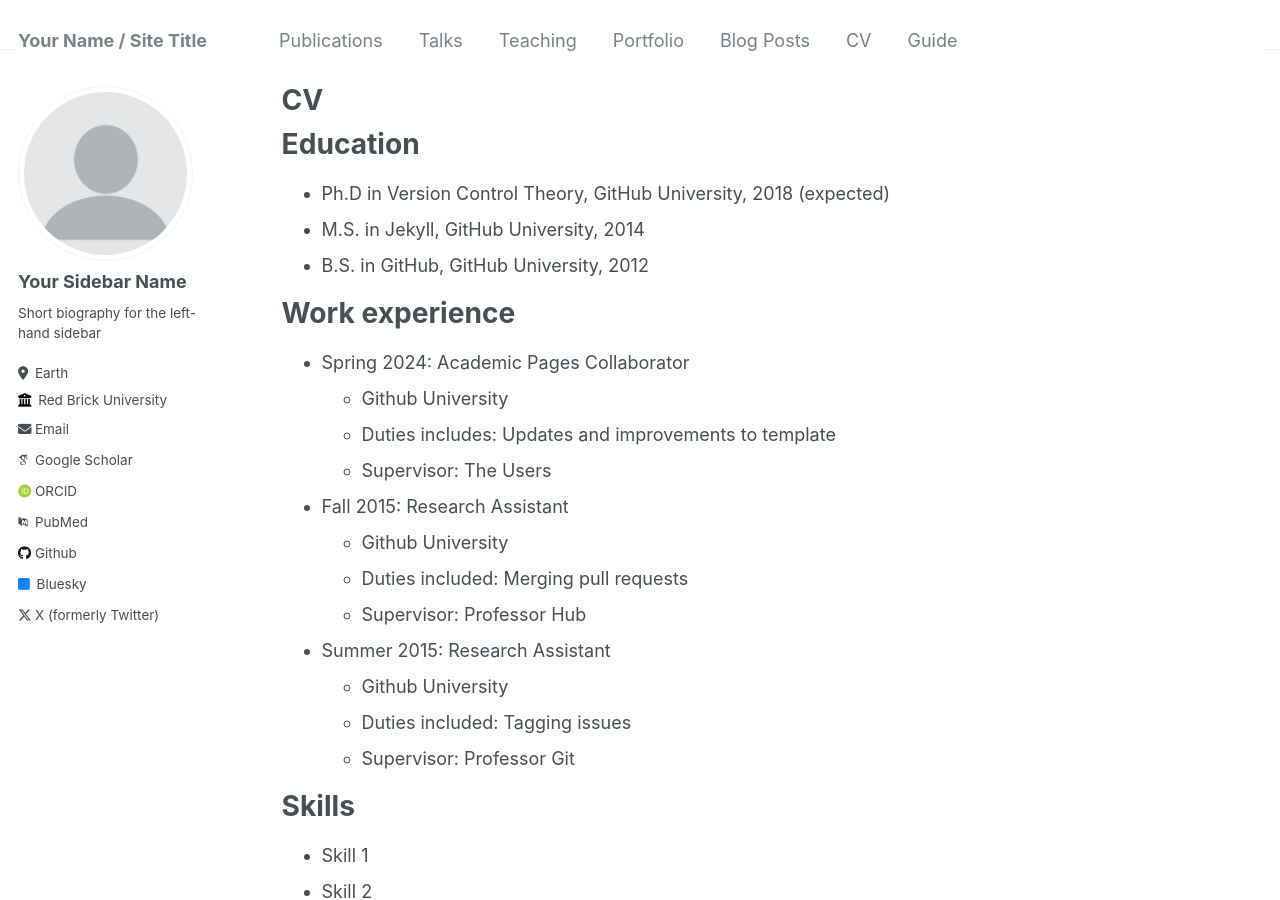
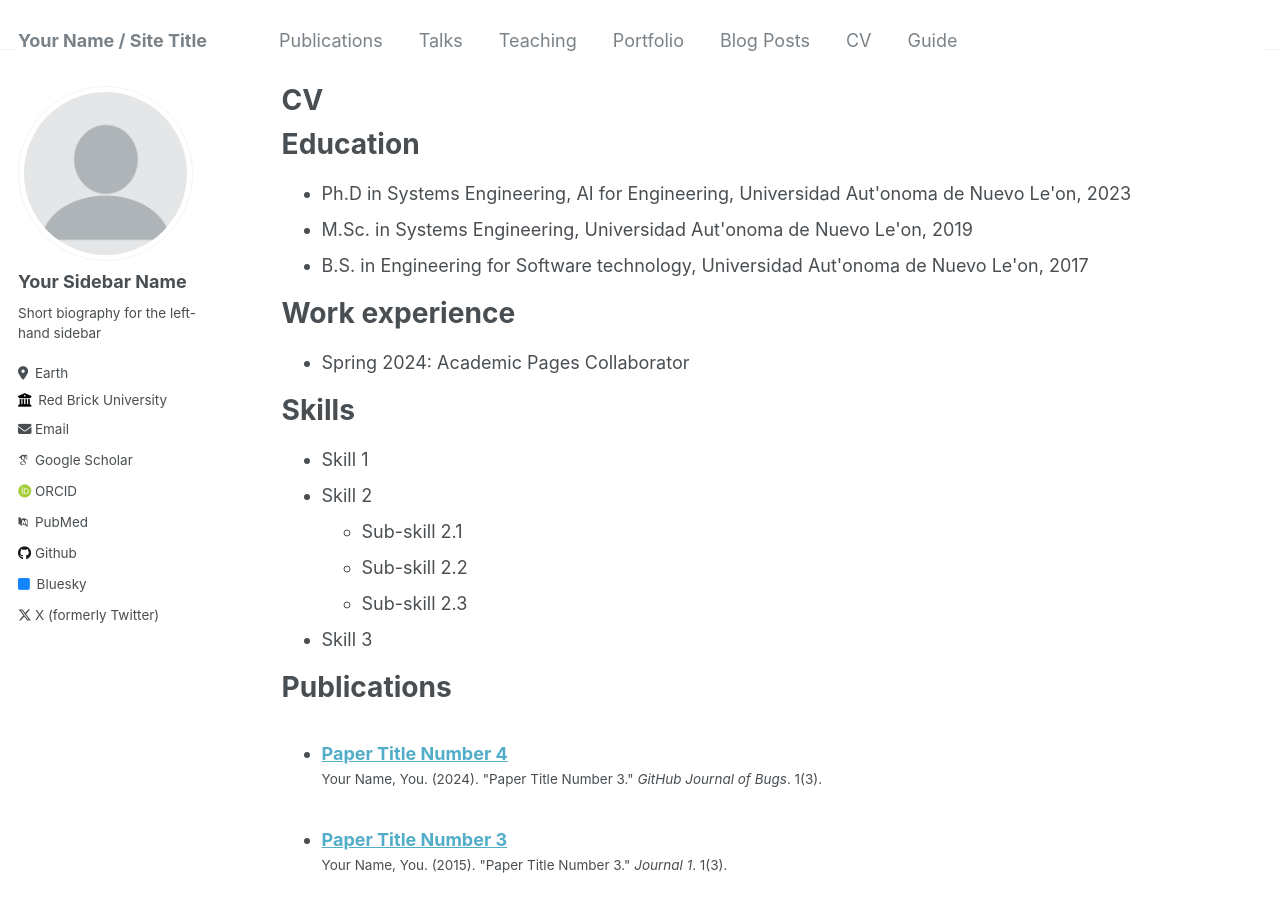
Before and after one commit to mayraberrones94/mayraberrones94.github.io, a Jekyll site: the page built from _pages/cv.md, in a window 1280 px wide and 900 px high. Built offline with Jekyll 4.4.1, drawn with Linux system fonts in a browser that asks for light colours; some web fonts are replaced.

Commit message:
Update cv.md

```diff
--- a/_pages/cv.md
+++ b/_pages/cv.md
@@ -11,26 +11,14 @@ redirect_from:
 
 Education
 ======
-* Ph.D in Version Control Theory, GitHub University, 2018 (expected)
-* M.S. in Jekyll, GitHub University, 2014
-* B.S. in GitHub, GitHub University, 2012
+* Ph.D in Systems Engineering, AI for Engineering, Universidad Aut\'onoma de Nuevo Le\'on, 2023
+* M.Sc. in Systems Engineering, Universidad Aut\'onoma de Nuevo Le\'on, 2019
+* B.S. in Engineering for Software technology, Universidad Aut\'onoma de Nuevo Le\'on, 2017
 
 Work experience
 ======
 * Spring 2024: Academic Pages Collaborator
-  * Github University
-  * Duties includes: Updates and improvements to template
-  * Supervisor: The Users
 
-* Fall 2015: Research Assistant
-  * Github University
-  * Duties included: Merging pull requests
-  * Supervisor: Professor Hub
-
-* Summer 2015: Research Assistant
-  * Github University
-  * Duties included: Tagging issues
-  * Supervisor: Professor Git
 
 Skills
 ======
```
